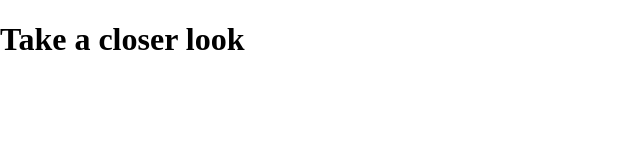
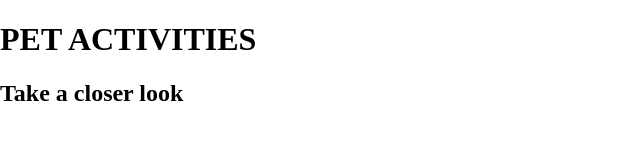
Before and after one commit to KevinVanDerSchans/202304-w1-ch4-kevin-schans, a plain HTML site: page index.html in a window 1280 px wide. Shown: the whole page, without its empty margins (0-640 px from the left). Drawn offline with Linux system fonts and the light colour scheme.

Commit message:
add title and subtitle

```diff
--- a/index.html
+++ b/index.html
@@ -13,8 +13,14 @@
 <body>
 
   <header>
-    <h1>Take a closer look</h1>
+    <h1>PET ACTIVITIES</h1>
+    <h2>Take a closer look</h2>
   </header>
+
+
+
+
+
 </body>
 
 </html>
```
